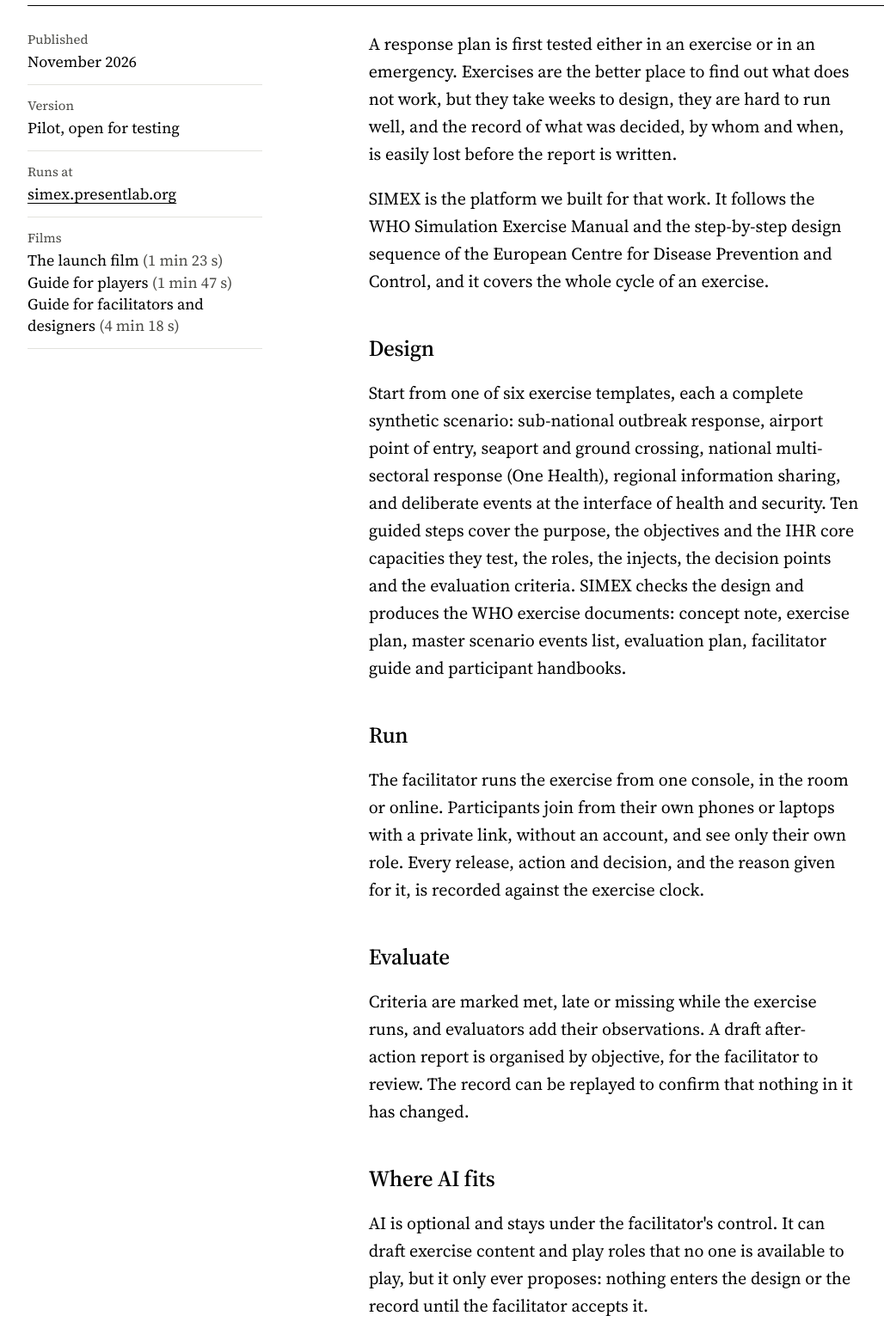
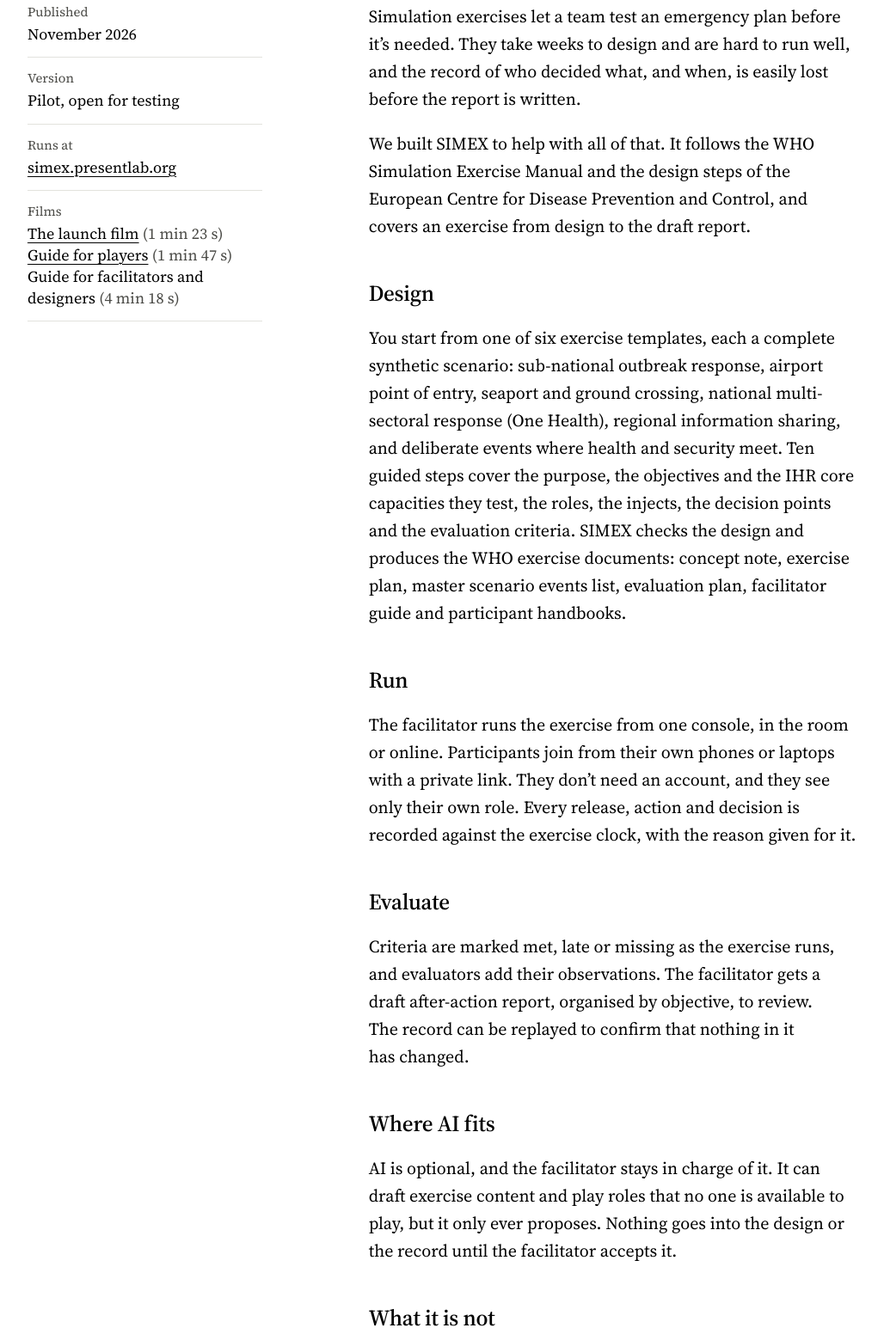
Before and after one commit to Akinloluwinc/presentlab-website, an Eleventy site: page src/notes/simex.md in a window 1280 px wide. Shown: the part 1224-2776 px from the top of the page at 86% size, without its empty margins (25-1053 px from the left). Built offline with nearby package versions, Linux system fonts and the light colour scheme; Eleventy itself is replaced by a stand-in of ours; files that its build step writes are made by us from their sources.

Commit message:
SIMEX note: add the YouTube links for the launch film and the player guide; plainer copy
- The launch film (youtu.be/dCqosqxfbTY) and the guide for players
  (youtu.be/563nZ39avxc) now play on the page. The guide for facilitators has no
  link yet, so it shows only on deploy previews.
- The note's text follows the plainer style of the site-wide copy rewrite (#5):
  shorter sentences and contractions; same facts.
- README: where a note's films are set.

Co-Authored-By: Claude Opus 5.5 <noreply@anthropic.com>
Claude-Session: https://claude.ai/code/session_01G2VjZPQAiJYoLxWJvs8ah6

```diff
--- a/src/notes/simex.md
+++ b/src/notes/simex.md
@@ -9,41 +9,41 @@ app: https://simex.presentlab.org
 films:
   - title: The launch film
     length: 1 min 23 s
-    url: ""
+    url: "https://youtu.be/dCqosqxfbTY"
     poster: /assets/uploads/simex-launch-poster.jpg
   - title: Guide for players
     length: 1 min 47 s
-    url: ""
+    url: "https://youtu.be/563nZ39avxc"
     poster: /assets/uploads/simex-player-guide-poster.jpg
   - title: Guide for facilitators and designers
     length: 4 min 18 s
     url: ""
     poster: /assets/uploads/simex-facilitator-guide-poster.jpg
 ---
-A response plan is first tested either in an exercise or in an emergency. Exercises are the better place to find out what does not work, but they take weeks to design, they are hard to run well, and the record of what was decided, by whom and when, is easily lost before the report is written.
+Simulation exercises let a team test an emergency plan before it’s needed. They take weeks to design and are hard to run well, and the record of who decided what, and when, is easily lost before the report is written.
 
-SIMEX is the platform we built for that work. It follows the WHO Simulation Exercise Manual and the step-by-step design sequence of the European Centre for Disease Prevention and Control, and it covers the whole cycle of an exercise.
+We built SIMEX to help with all of that. It follows the WHO Simulation Exercise Manual and the design steps of the European Centre for Disease Prevention and Control, and covers an exercise from design to the draft report.
 
 ## Design
 
-Start from one of six exercise templates, each a complete synthetic scenario: sub-national outbreak response, airport point of entry, seaport and ground crossing, national multi-sectoral response (One Health), regional information sharing, and deliberate events at the interface of health and security. Ten guided steps cover the purpose, the objectives and the IHR core capacities they test, the roles, the injects, the decision points and the evaluation criteria. SIMEX checks the design and produces the WHO exercise documents: concept note, exercise plan, master scenario events list, evaluation plan, facilitator guide and participant handbooks.
+You start from one of six exercise templates, each a complete synthetic scenario: sub-national outbreak response, airport point of entry, seaport and ground crossing, national multi-sectoral response (One Health), regional information sharing, and deliberate events where health and security meet. Ten guided steps cover the purpose, the objectives and the IHR core capacities they test, the roles, the injects, the decision points and the evaluation criteria. SIMEX checks the design and produces the WHO exercise documents: concept note, exercise plan, master scenario events list, evaluation plan, facilitator guide and participant handbooks.
 
 ## Run
 
-The facilitator runs the exercise from one console, in the room or online. Participants join from their own phones or laptops with a private link, without an account, and see only their own role. Every release, action and decision, and the reason given for it, is recorded against the exercise clock.
+The facilitator runs the exercise from one console, in the room or online. Participants join from their own phones or laptops with a private link. They don’t need an account, and they see only their own role. Every release, action and decision is recorded against the exercise clock, with the reason given for it.
 
 ## Evaluate
 
-Criteria are marked met, late or missing while the exercise runs, and evaluators add their observations. A draft after-action report is organised by objective, for the facilitator to review. The record can be replayed to confirm that nothing in it has changed.
+Criteria are marked met, late or missing as the exercise runs, and evaluators add their observations. The facilitator gets a draft after-action report, organised by objective, to review. The record can be replayed to confirm that nothing in it has changed.
 
 ## Where AI fits
 
-AI is optional and stays under the facilitator's control. It can draft exercise content and play roles that no one is available to play, but it only ever proposes: nothing enters the design or the record until the facilitator accepts it.
+AI is optional, and the facilitator stays in charge of it. It can draft exercise content and play roles that no one is available to play, but it only ever proposes. Nothing goes into the design or the record until the facilitator accepts it.
 
 ## What it is not
 
-SIMEX is not a certification, an IHR assessment or a substitute for an experienced facilitator, and it does not replace the WHO tools for designated points of entry. While it is being tested, it is for synthetic scenarios only: no real plans, personal data or case records.
+SIMEX isn’t a certification, an IHR assessment or a substitute for an experienced facilitator, and it doesn’t replace the WHO tools for designated points of entry. While it’s being tested, it’s for synthetic scenarios only, with no real plans, personal data or case records.
 
 ## Taking part in testing
 
-We are looking for teams that plan or run exercises, such as ministries of health, emergency operations centres, point-of-entry authorities and their partners, to run a practice exercise with us and tell us what works, what does not, and what is missing. During testing, we set up each exercise with you; participants join with the link they are sent. To take part, write to [info@presentlab.org](mailto:info@presentlab.org?subject=Testing%20SIMEX).
+We’re looking for teams that plan or run exercises, such as ministries of health, emergency operations centres, point-of-entry authorities and their partners. We’ll run a practice exercise with you and ask what works, what doesn’t and what’s missing. During testing we set up each exercise with you, and participants join with the link they’re sent. To take part, write to [info@presentlab.org](mailto:info@presentlab.org?subject=Testing%20SIMEX).
```
Also changed, not shown: README.md.
